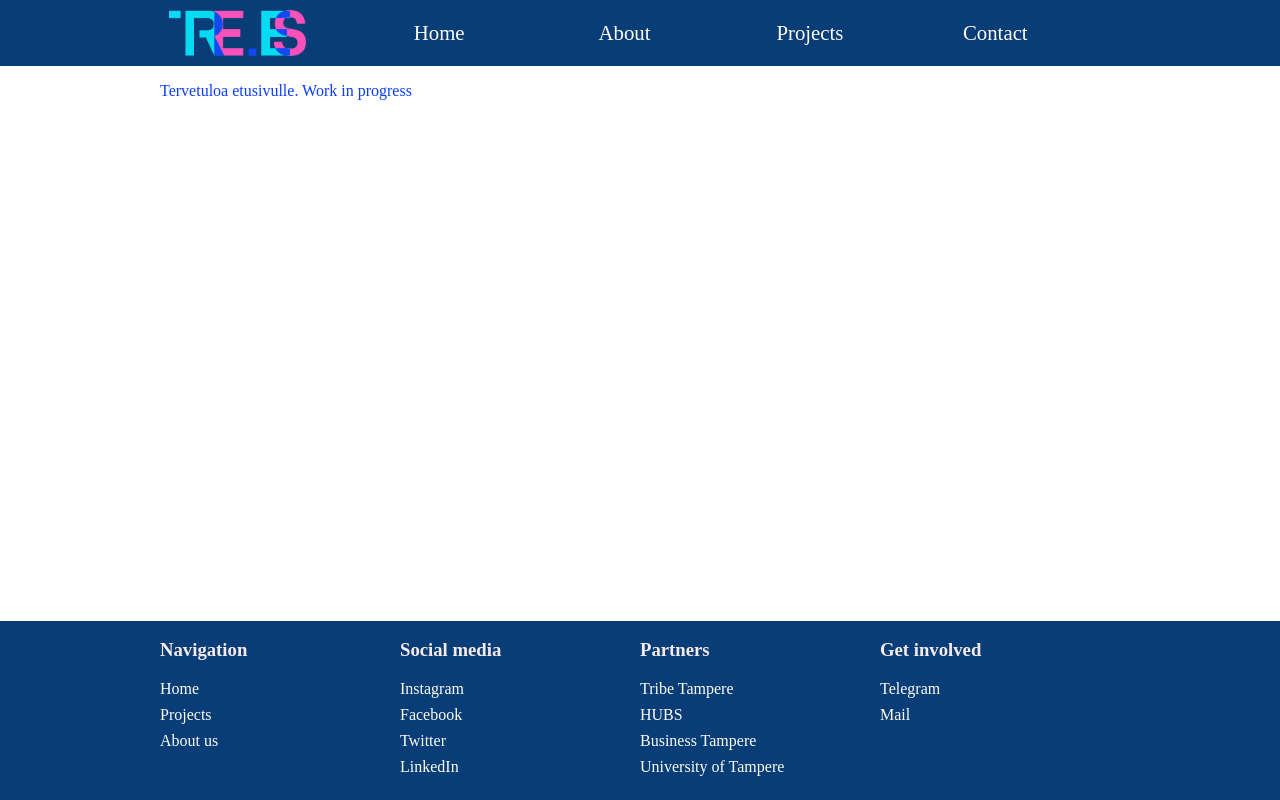
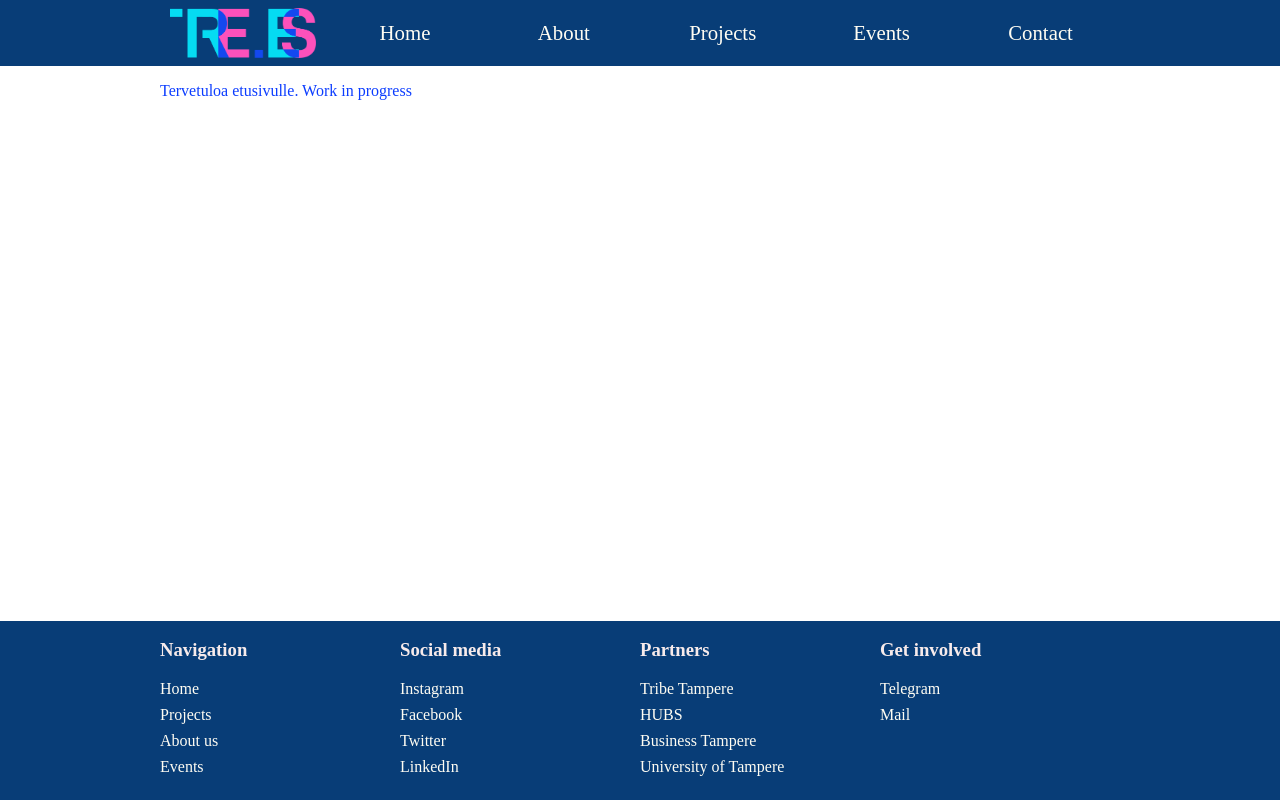
Before and after one commit to TampereES/website-2022, a Next.js app: page / in a window 1280 px wide. Built offline with nearby package versions, Linux system fonts and the light colour scheme; a web font is replaced by a local one.

Commit message:
added Events header link

```diff
--- a/src/components/Footer.jsx
+++ b/src/components/Footer.jsx
@@ -9,8 +9,8 @@ const Footer = () => {
       contents: [
         { name: "Home", link: "/", localLink: true },
         { name: "Projects", link: "/projects", localLink: true },
-        { name: "About us", link: "/about", localLink: true }
-        // { name: "News", link: "/news", localLink: true }
+        { name: "About us", link: "/about", localLink: true },
+        { name: "Events", link: "/events", localLink: true }
       ]
     },
     {
@@ -53,17 +53,11 @@ const Footer = () => {
             <div className="footer-column" key={group.name}>
               <h3>{group.name}</h3>
               <div className="footer-link-styles">
-                {group.contents.map(link => {
-                  return (
-                    <Link
-                      href={link.link}
-                      local={link.localLink}
-                      key={link.link}
-                    >
-                      {link.name}
-                    </Link>
-                  )
-                })}
+                {group.contents.map(link => (
+                  <Link href={link.link} local={link.localLink} key={link.link}>
+                    {link.name}
+                  </Link>
+                ))}
               </div>
             </div>
           )
--- a/src/components/Navbar.jsx
+++ b/src/components/Navbar.jsx
@@ -6,6 +6,7 @@ const Navbar = () => {
     { name: "Home", link: "/" },
     { name: "About", link: "/about" },
     { name: "Projects", link: "/projects" },
+    { name: "Events", link: "/events" },
     { name: "Contact", link: "/contact" }
   ]
 
--- a/src/styles/global.css
+++ b/src/styles/global.css
@@ -23,12 +23,11 @@ body {
 
 nav {
   width: 100%;
-  margin: 0 2em;
 }
 
 .nav-links {
   display: grid;
-  grid-template-columns: repeat(4, 1fr);
+  grid-template-columns: repeat(5, 1fr);
   vertical-align: middle;
   text-align: center;
 }
@@ -70,9 +69,6 @@ a {
   color: #fffdf3;
   text-decoration: none;
 }
-footer a:hover {
-  color: #05dbf2;
-}
 
 .page-container {
   display: flex;
@@ -88,6 +84,10 @@ footer {
   background-color: #083d77;
 }
 
+footer a:hover {
+  color: #05dbf2;
+}
+
 .footer-column {
   width: 25%;
   padding-bottom: 1.5em;
```
